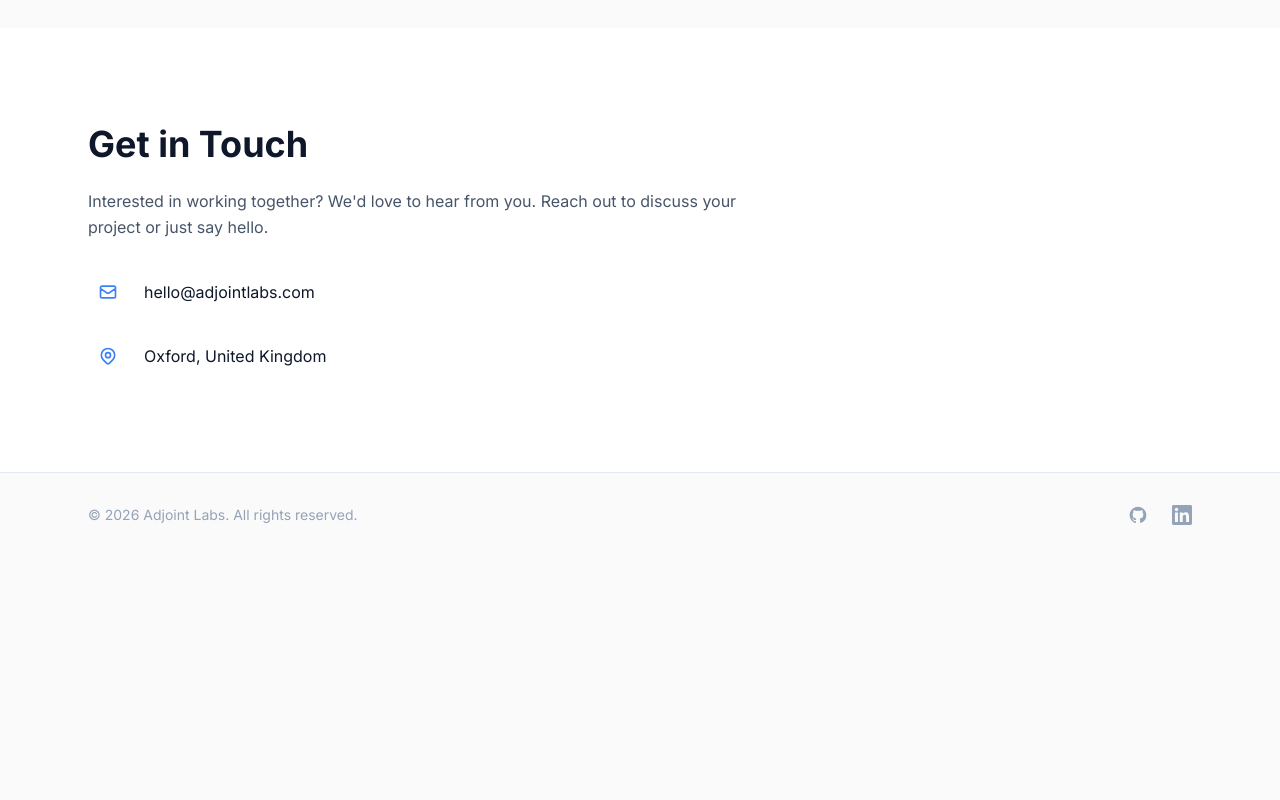
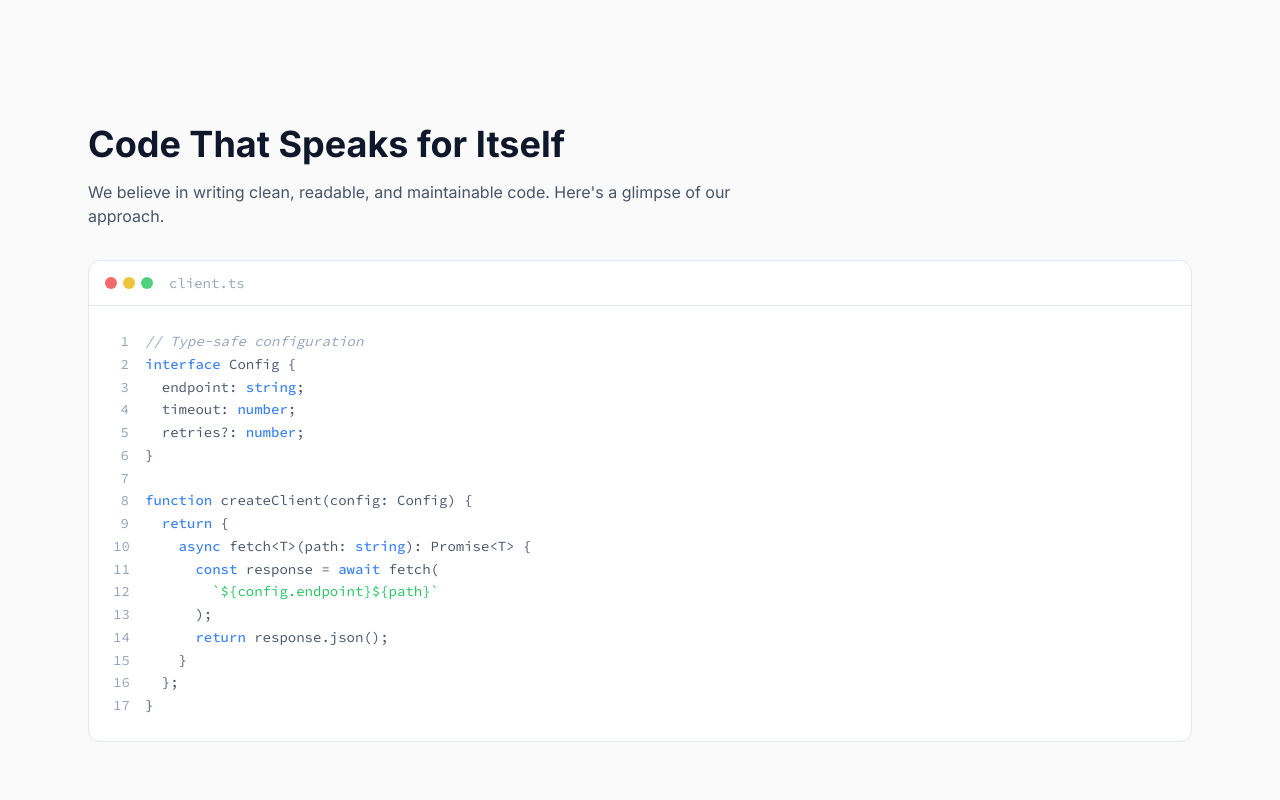
Before and after one commit to adjointlabs/adjointlabs.github.io, a React (Vite) app: page / in a window 1280 px wide. Shown: the part 1940-2740 px from the top of the page. Before the commit the page ends 2497 px from the top, so only its background shows below. Built offline with nearby package versions, Linux system fonts and the light colour scheme.

Commit message:
font for code

```diff
--- a/index.html
+++ b/index.html
@@ -8,7 +8,7 @@
     <meta name="theme-color" content="#3b82f6" />
     <link rel="preconnect" href="https://fonts.googleapis.com">
     <link rel="preconnect" href="https://fonts.gstatic.com" crossorigin>
-    <link href="https://fonts.googleapis.com/css2?family=Inter:wght@400;500;600;700&display=swap" rel="stylesheet">
+    <link href="https://fonts.googleapis.com/css2?family=Inter:wght@400;500;600;700&family=Source+Code+Pro:wght@400;500;600&display=swap" rel="stylesheet">
     <title>Adjoint Labs | Technology & Research</title>
   </head>
   <body>
--- a/src/App.tsx
+++ b/src/App.tsx
@@ -2,6 +2,7 @@ import { Header } from './components/Header';
 import { Hero } from './components/Hero';
 import { About } from './components/About';
 import { Services } from './components/Services';
+import { CodeShowcase } from './components/CodeShowcase';
 import { Contact } from './components/Contact';
 import { Footer } from './components/Footer';
 
@@ -13,6 +14,7 @@ function App() {
         <Hero />
         <About />
         <Services />
+        <CodeShowcase />
         <Contact />
       </main>
       <Footer />
--- /dev/null
+++ b/src/components/CodeShowcase.tsx
@@ -0,0 +1,85 @@
+export function CodeShowcase() {
+  const codeExample = `// Type-safe configuration
+interface Config {
+  endpoint: string;
+  timeout: number;
+  retries?: number;
+}
+
+function createClient(config: Config) {
+  return {
+    async fetch<T>(path: string): Promise<T> {
+      const response = await fetch(
+        \`\${config.endpoint}\${path}\`
+      );
+      return response.json();
+    }
+  };
+}`;
+
+  return (
+    <section className="py-24">
+      <div className="max-w-6xl mx-auto px-6">
+        <h2 className="text-3xl md:text-4xl font-bold text-[--color-text-primary] mb-4">
+          Code That Speaks for Itself
+        </h2>
+        <p className="text-[--color-text-secondary] mb-8 max-w-2xl">
+          We believe in writing clean, readable, and maintainable code.
+          Here's a glimpse of our approach.
+        </p>
+
+        <div className="relative">
+          {/* Window chrome */}
+          <div className="bg-[--color-surface] border border-[--color-border] rounded-t-xl px-4 py-3 flex items-center gap-2">
+            <div className="flex gap-1.5">
+              <div className="w-3 h-3 rounded-full bg-red-500/80" />
+              <div className="w-3 h-3 rounded-full bg-yellow-500/80" />
+              <div className="w-3 h-3 rounded-full bg-green-500/80" />
+            </div>
+            <span className="text-[--color-text-muted] text-sm font-mono ml-2">
+              client.ts
+            </span>
+          </div>
+
+          {/* Code block */}
+          <pre className="bg-[--color-surface] border border-t-0 border-[--color-border] rounded-b-xl p-6 overflow-x-auto">
+            <code className="font-mono text-sm leading-relaxed text-[--color-text-secondary]">
+              {codeExample.split('\n').map((line, i) => (
+                <div key={i} className="flex">
+                  <span className="w-8 text-[--color-text-muted] select-none text-right pr-4">
+                    {i + 1}
+                  </span>
+                  <span>
+                    {highlightSyntax(line)}
+                  </span>
+                </div>
+              ))}
+            </code>
+          </pre>
+        </div>
+      </div>
+    </section>
+  );
+}
+
+// Simple syntax highlighting
+function highlightSyntax(line: string) {
+  const keywords = ['const', 'function', 'return', 'await', 'async', 'interface', 'string', 'number'];
+  const keywordRegex = new RegExp(`\\b(${keywords.join('|')})\\b`, 'g');
+
+  // Split line into parts, preserving the matches
+  const parts = line.split(/(\/\/.*|['"`].*?['"`]|\b(?:const|function|return|await|async|interface|string|number)\b)/g);
+
+  return parts.map((part, i) => {
+    if (part.startsWith('//')) {
+      return <span key={i} className="text-[--color-text-muted] italic">{part}</span>;
+    }
+    if (part.match(/^['"`].*['"`]$/)) {
+      return <span key={i} className="text-green-500">{part}</span>;
+    }
+    if (keywords.includes(part)) {
+      return <span key={i} className="text-[--color-accent] font-medium">{part}</span>;
+    }
+    return <span key={i}>{part}</span>;
+  });
+}
--- a/tailwind.config.js
+++ b/tailwind.config.js
@@ -9,6 +9,7 @@ export default {
     extend: {
       fontFamily: {
         sans: ['Inter', 'system-ui', '-apple-system', 'sans-serif'],
+        mono: ['Source Code Pro', 'ui-monospace', 'monospace'],
       },
     },
   },
```
